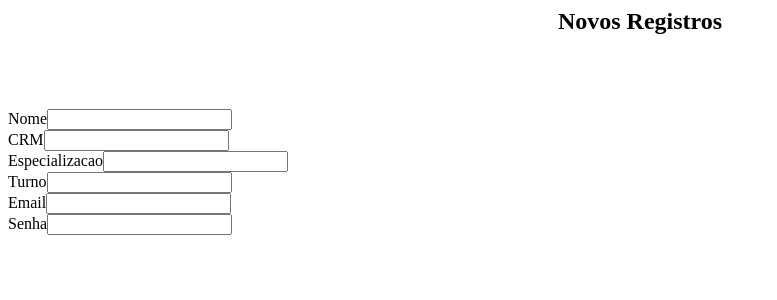
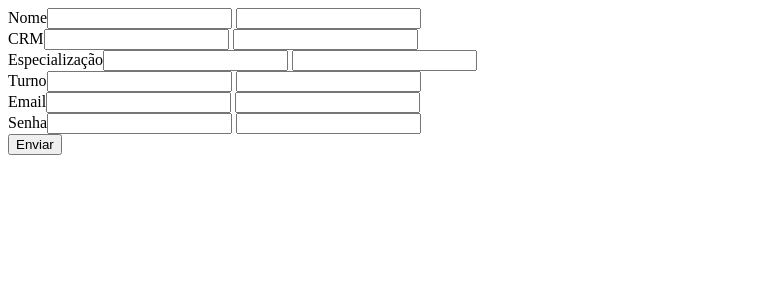
Before and after one commit to rma98/psv-django, a Django app: template templates/cadastroMedico.html in a window 1280 px wide. Shown: the top 300 px of the page, without its empty margins (0-777 px from the left). Run offline with Django 4.2, Linux system fonts and the light colour scheme; the template is opened without the code that fills it: values that come from a table or form of the project are taken from there, others are empty; some libraries are stand-ins or nearby versions.

Commit message:
tela de cadastro de medico

```diff
--- a/postosaudevirtual/urls.py
+++ b/postosaudevirtual/urls.py
@@ -1,6 +1,7 @@
 from django.contrib import admin
 from django.urls import include
 from django.urls import path
+
 
 
 
--- a/templates/cadastroMedico.html
+++ b/templates/cadastroMedico.html
@@ -1,34 +1,39 @@
-<form method="POST" class="ui form pad-top-30 pad-bottom-30">
+
+{% load crispy_forms_tags %}
+
+
+<form>
     {% csrf_token %}
-    <div class="contact-background-image">
-        <div class="ui container margin-top-30">
+    <div class="mb-3">
+      <label for="exampleInputEmail1" class="form-label">Nome</label>{{ form.nome }}
+      <input type="nome" class="form-control" id="exampleInputEmail1">
+    </div>
 
-            <center><h2 class="huge header inverted">Novos Registros</h2></center>
-            <br>
-            <br>
-            <br>
-            <div class="two fields">
-                <div class="field">
+    <div class="mb-3">
+        <label for="exampleInputEmail1" class="form-label">CRM</label>{{ form.crm }}
+        <input type="crm" class="form-control" id="exampleInputEmail1">
+    </div>
 
-                    <label>Nome</label>{{ form.nome }}
-                </div>
-                <div class="field">
-                    <label>CRM</label>{{ form.crm }}
-                </div>
-                <div class="field">
-                    <label>Especializacao</label>{{ form.especializacao }}
-                </div>
-                <div class="field">
-                    <label>Turno</label>{{ form.turno }}
-                </div>
-                <div class="field">
-                    <label>Email</label>{{ form.email }}
-                </div>
-                <div class="field">
-                    <label>Senha</label>{{ form.senha }}
-                </div>
 
-            </div>
-        </div>
+    <div class="mb-3">
+        <label for="exampleInputEmail1" class="form-label">Especialização</label>{{ form.especializacao }}
+        <input type="especializacao" class="form-control" id="exampleInputEmail1" >
     </div>
-</form>
+
+    <div class="mb-3">
+        <label for="exampleInputEmail1" class="form-label">Turno</label>{{ form.turno }}
+        <input type="turno" class="form-control" id="exampleInputEmail1" >
+    </div>
+    <div class="mb-3">
+        <label for="exampleInputEmail1" class="form-label">Email</label>{{ form.email }}
+        <input type="email" class="form-control" id="exampleInputEmail1">
+    </div>
+
+
+      <div class="mb-3">
+      <label for="exampleInputPassword1" class="form-label">Senha</label>{{ form.senha }}
+      <input type="password" class="form-control" id="exampleInputPassword1">
+    </div>
+
+    <button type="submit" class="btn btn-primary">Enviar</button>
+  </form>
```
Also changed, not shown: db.sqlite3.
